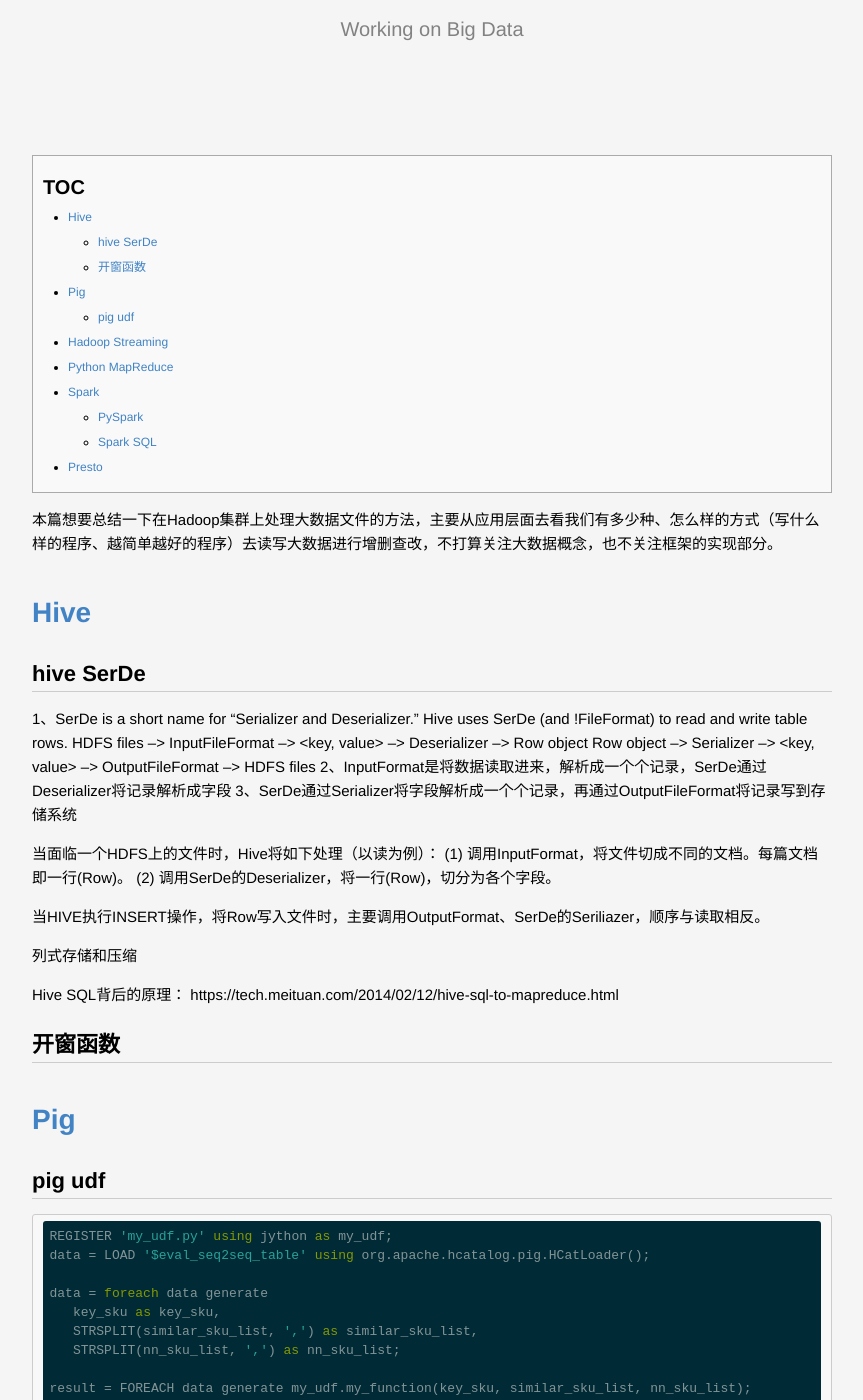
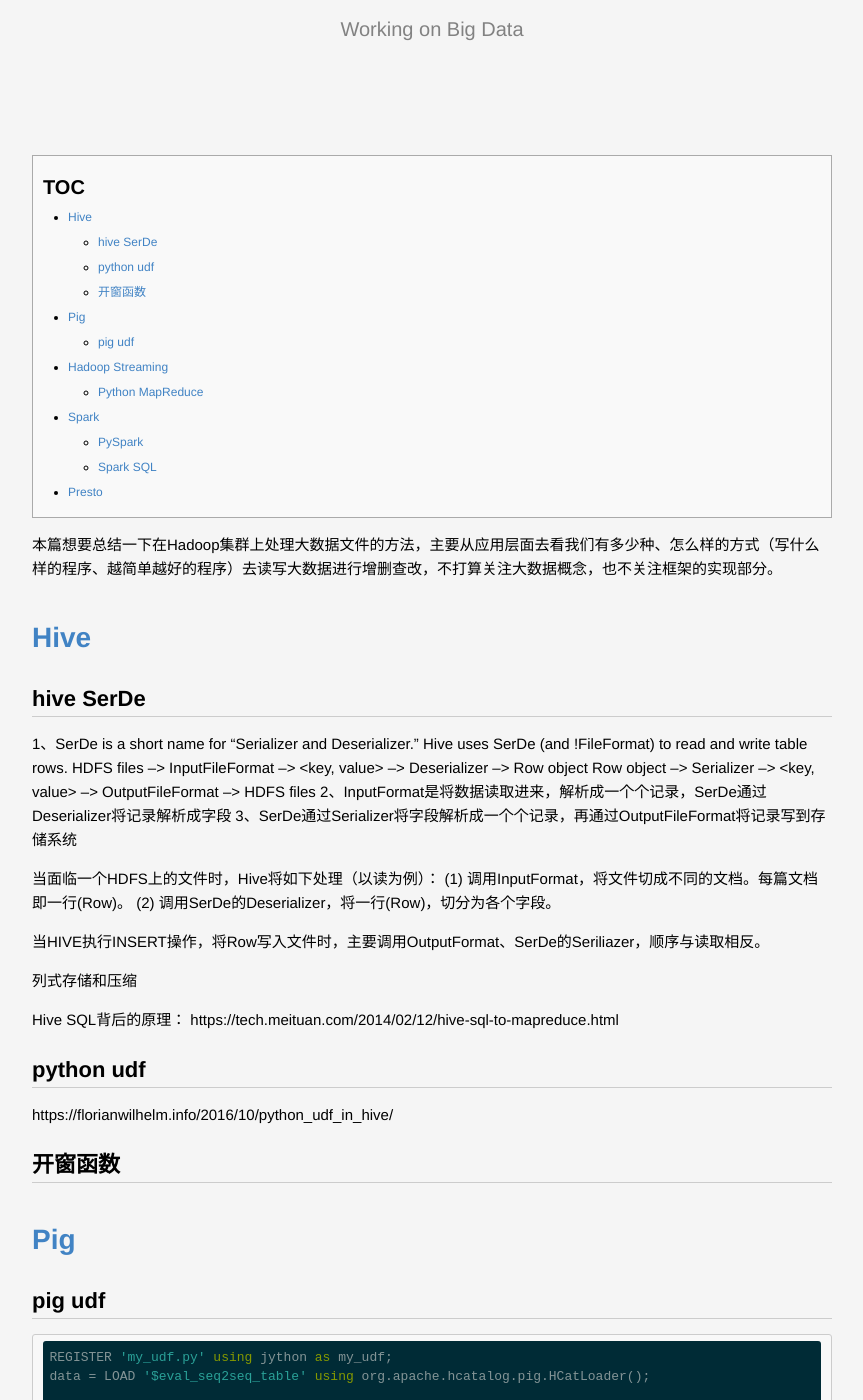
Before and after one commit to lucky521/blog, a Jekyll site: the page built from _posts/language/2018-07-21-big-data-language.markdown, in a window 1280 px wide and 1400 px high, scrolled down 255 px. Shown: the whole window, without its empty margins (208-1071 px from the left). Built offline with Jekyll 4.4.1, drawn with Linux system fonts in a browser that asks for light colours.

Commit message:
Update 2018-07-21-big-data-language.markdown

```diff
--- a/_posts/language/2018-07-21-big-data-language.markdown
+++ b/_posts/language/2018-07-21-big-data-language.markdown
@@ -6,7 +6,6 @@ layout: post
 ---
 
 本篇想要总结一下在Hadoop集群上处理大数据文件的方法，主要从应用层面去看我们有多少种、怎么样的方式（写什么样的程序、越简单越好的程序）去读写大数据进行增删查改，不打算关注大数据概念，也不关注框架的实现部分。
-
 
 
 # Hive
@@ -29,8 +28,14 @@ Row object –> Serializer –> <key, value> –> OutputFileFormat –> HDFS fil
 
 Hive SQL背后的原理： https://tech.meituan.com/2014/02/12/hive-sql-to-mapreduce.html
 
+## python udf
+
+https://florianwilhelm.info/2016/10/python_udf_in_hive/
 
 ## 开窗函数
+
+
+
 
 # Pig
 
@@ -70,7 +75,7 @@ def my_function(key_sku, similar_sku_list, nn_sku_list):
 https://hadoop.apache.org/docs/r1.2.1/streaming.html
 
 
-# Python MapReduce
+## Python MapReduce
 
 https://www.michael-noll.com/tutorials/writing-an-hadoop-mapreduce-program-in-python/
 
```
